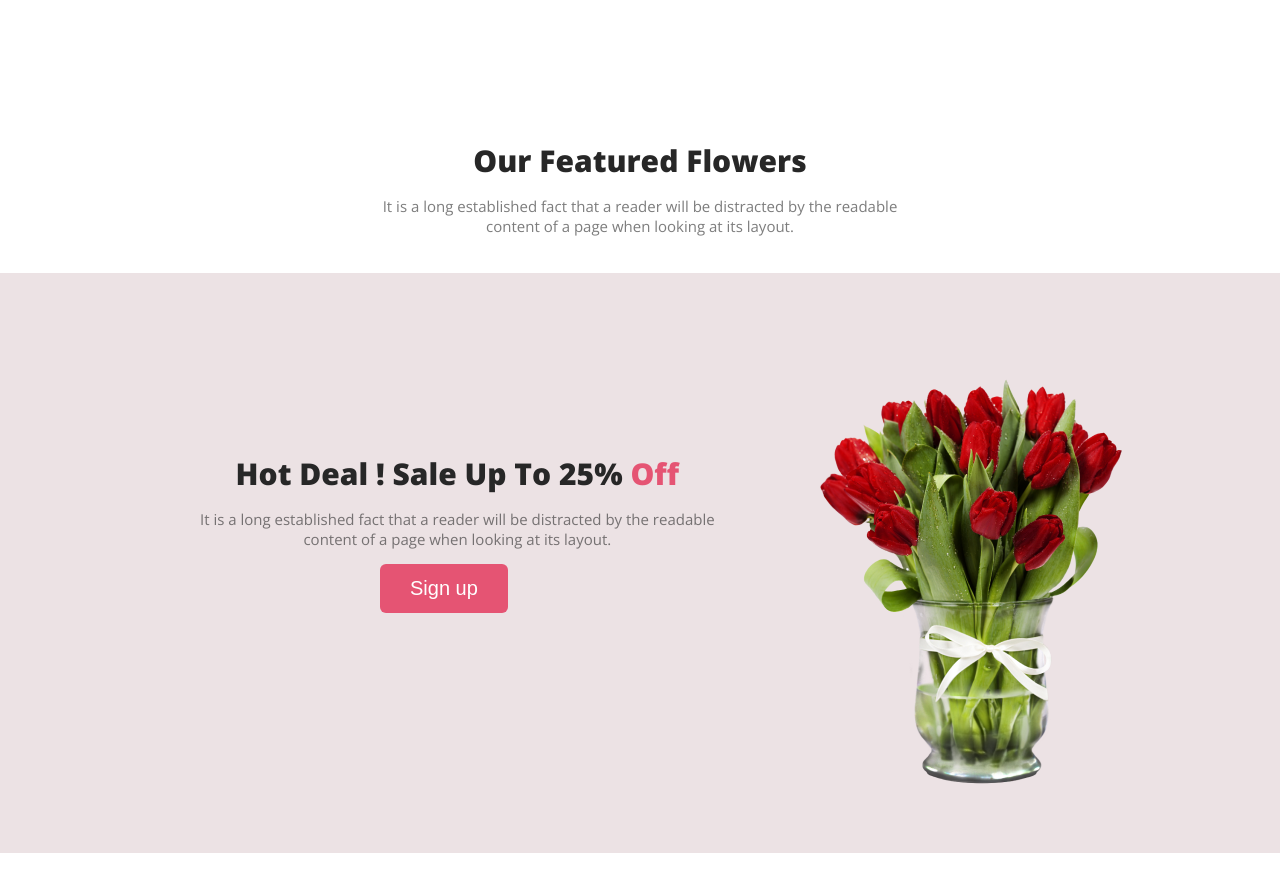
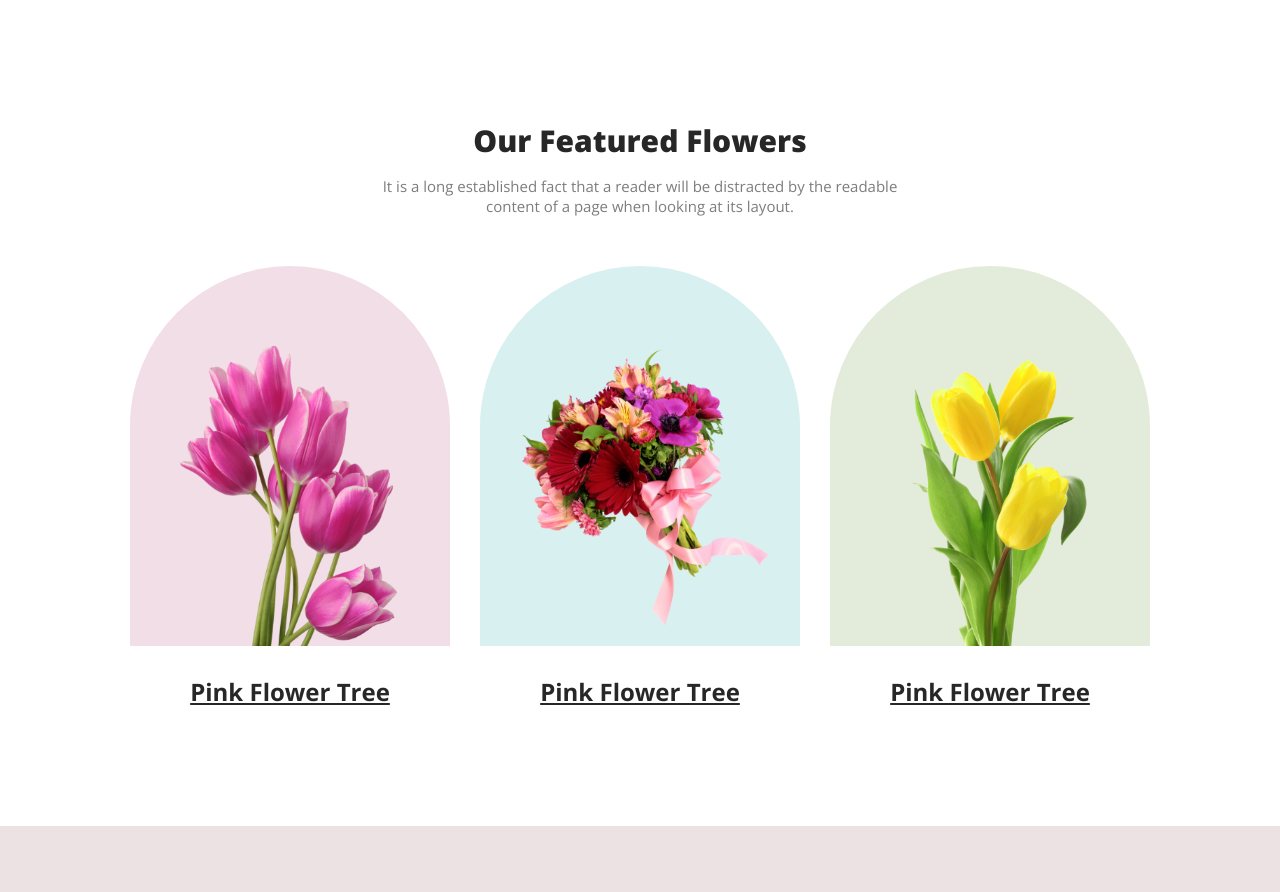
Before and after one commit to shodorsonnath/flower-shop-assignment1, a plain HTML site: page index.html in a window 1280 px wide. Shown: the part 860-1752 px from the top of the page. Drawn offline with nearby package versions, Linux system fonts and the light colour scheme.

Commit message:
Our featured flowers bonus section

```diff
--- a/index.html
+++ b/index.html
@@ -36,16 +36,31 @@
 
     <!-- Start webpage body section -->
     <main>
-        <!-- Our featured flowers section -->
+        <!-- Our featured flowers section Start -->
         <section class="our-featured-flower">
-            <h3 class="section-title">Our Featured Flowers</h3>
-            <p class="section-description">It is a long established fact that a reader will be distracted by the
-                readable <br> content of a page when looking at its layout.
-            </p>
-            <div class="flower-tree">
-                <img src="" alt="">
+            <div class="our-featured-content">
+                <h3 class="section-title">Our Featured Flowers</h3>
+                <p class="section-description">It is a long established fact that a reader will be distracted by the
+                    readable <br> content of a page when looking at its layout.
+                </p>
+                <div class="card-container">
+                    <div class="card1">
+                        <img src="images/pngwing 6.png" alt="Card Flower1" class="card1-img">
+                        <p class="card-image-title">Pink Flower Tree</p>
+                    </div>
+                    <div class="card2">
+                        <img src="images/pngwing 5.png" alt="Card Flower 2" class="card2-img">
+                        <p class="card-image-title">Pink Flower Tree</p>
+                    </div>
+                    <div class="card3">
+                        <img src="images/pngwing 7.png" alt="Card Flower 3" class="card3-img">
+                        <p class="card-image-title">Pink Flower Tree</p>
+
+                    </div>
+                </div>
             </div>
         </section>
+        <!-- Our featured flowers section End -->
 
         <!-- Hot Deal ! Sale Up To 25% Off Start -->
         <section class="hot-deal">
@@ -96,6 +111,7 @@
         </section>
         <!-- Get The Latest Deals Section End -->
     </main>
+
     <!-- Start Footer Section Start -->
     <footer class="footer">
         <div class="footer">
--- a/style.css
+++ b/style.css
@@ -69,7 +69,60 @@ body {
 
 /* Our Featured Flowers section design */
 .our-featured-flower {
-    margin-top: 150px;
+    margin-top: 130px;
+}
+
+.card-container {
+    margin-top: 50px;
+    margin-bottom: 180px;
+    display: flex;
+    gap: 30px;
+    justify-content: center;
+}
+.card1 {
+    width: 320px;
+    height: 380px;
+    border-radius: 300px 300px 0px 0px;
+    background: rgba(167, 33, 98, 0.15);
+}
+.card1-img {
+    max-width: 250px;
+    max-height: 300px;
+    margin-top: 80px;
+    margin-left: 50px;
+}
+.card-image-title {
+    color: #272727;
+    text-align: center;
+    font-size: 24px;
+    font-weight: 700;
+    text-decoration-line: underline;
+}
+.card2 {
+    width: 320px;
+    height: 380px;
+    border-radius: 300px 300px 0px 0px;
+    background: rgba(5, 151, 160, 0.15);
+}
+.card2-img {
+    max-width: 280px;
+    max-height: 300px;
+    margin-top: 80px;
+    margin-left: 30px;
+    margin-bottom: 20px;
+}
+.card3 {
+    width: 320px;
+    height: 380px;
+    border-radius: 300px 300px 0px 0px;
+    background: rgba(71, 125, 17, 0.15);
+}
+.card3-img {
+    max-width: 400px;
+    max-height: 320px;
+    margin-top: 60px;
+    margin-left: 60px;
+
 }
 
 /* Hot deal! section design */
@@ -144,6 +197,7 @@ body {
     max-height: 400px;
     margin-top: 120px;
 }
+
 .footer-title {
     color: white;
     text-align: center;
@@ -152,9 +206,11 @@ body {
     margin-bottom: 0;
     padding-top: 100px;
 }
+
 .Footer-flower-text-color {
     color: #E55473;
 }
+
 .footer-description {
     color: white;
     text-align: center;
@@ -163,6 +219,7 @@ body {
     margin-top: 25px;
     margin-bottom: 30px;
 }
+
 .footer-copyright {
     color: rgba(255, 255, 255, 0.40);
     text-align: center;
```
